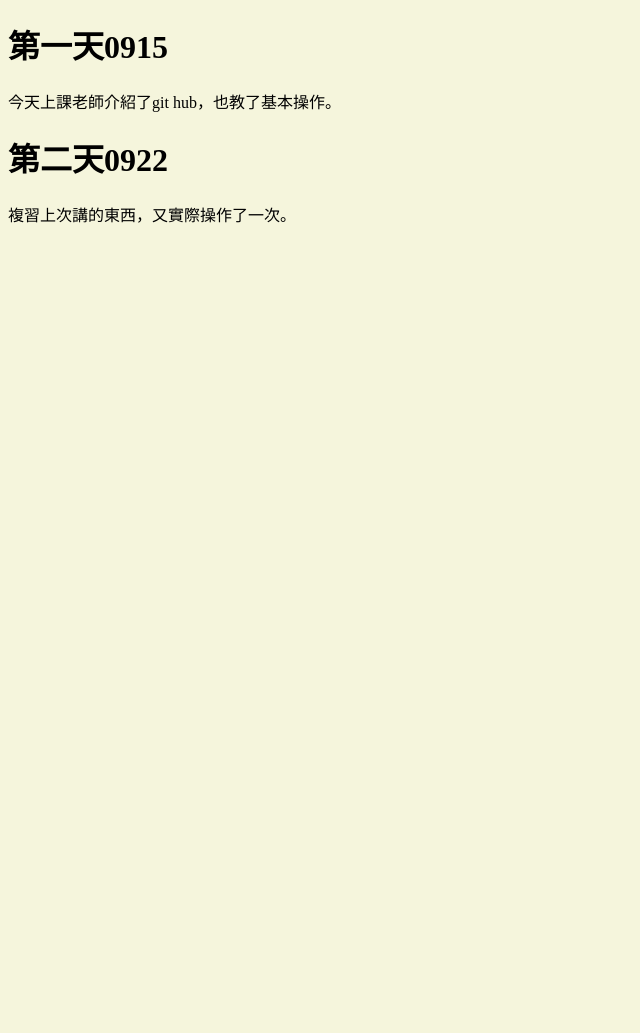
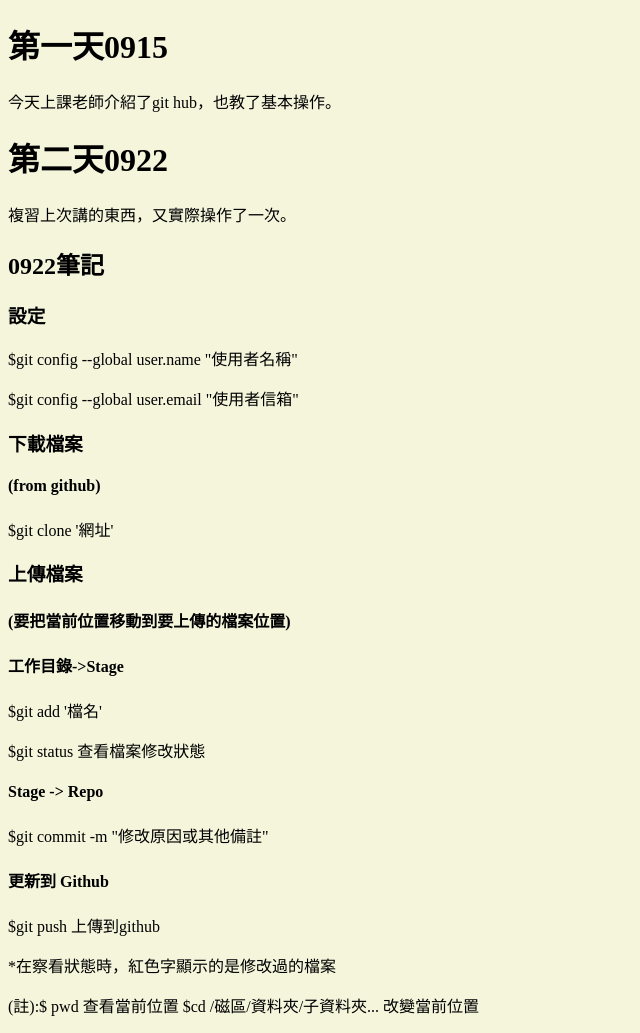
Before and after one commit to r092000/git0915, a plain HTML site: page index.html in a window 1280 px wide. Shown: the whole page, without its empty margins (0-640 px from the left). Before the commit the page ends 800 px from the top, so only its background shows below. Drawn offline with Linux system fonts and the light colour scheme.

Commit message:
完整修改

```diff
--- a/index.html
+++ b/index.html
@@ -15,5 +15,27 @@
 
     <p>複習上次講的東西，又實際操作了一次。</p>
 
+    <h2>0922筆記</h2>
+    <h3>設定</h3>
+    <p>$git config --global user.name "使用者名稱"</p>
+    <p>$git config --global user.email "使用者信箱"</p>
+
+    <h3>下載檔案<h4>(from github)</h4></h3>
+    <p>$git clone '網址'</p>
+
+    <h3>上傳檔案<h4>(要把當前位置移動到要上傳的檔案位置)</h4></h3>
+    <h4>工作目錄->Stage</h4>
+    <p>$git add '檔名'</p>
+
+    <p>$git status 查看檔案修改狀態</p>
+    <h4>Stage -> Repo</h4>
+    <p>$git commit -m "修改原因或其他備註"</p>
+
+    <h4>更新到 Github</h4>
+    <p>$git push 上傳到github</p>
+
+    <p>*在察看狀態時，紅色字顯示的是修改過的檔案</p>
+    <p>(註):$ pwd 查看當前位置        $cd /磁區/資料夾/子資料夾... 改變當前位置</p>
+
 </body>
 </html>
```
